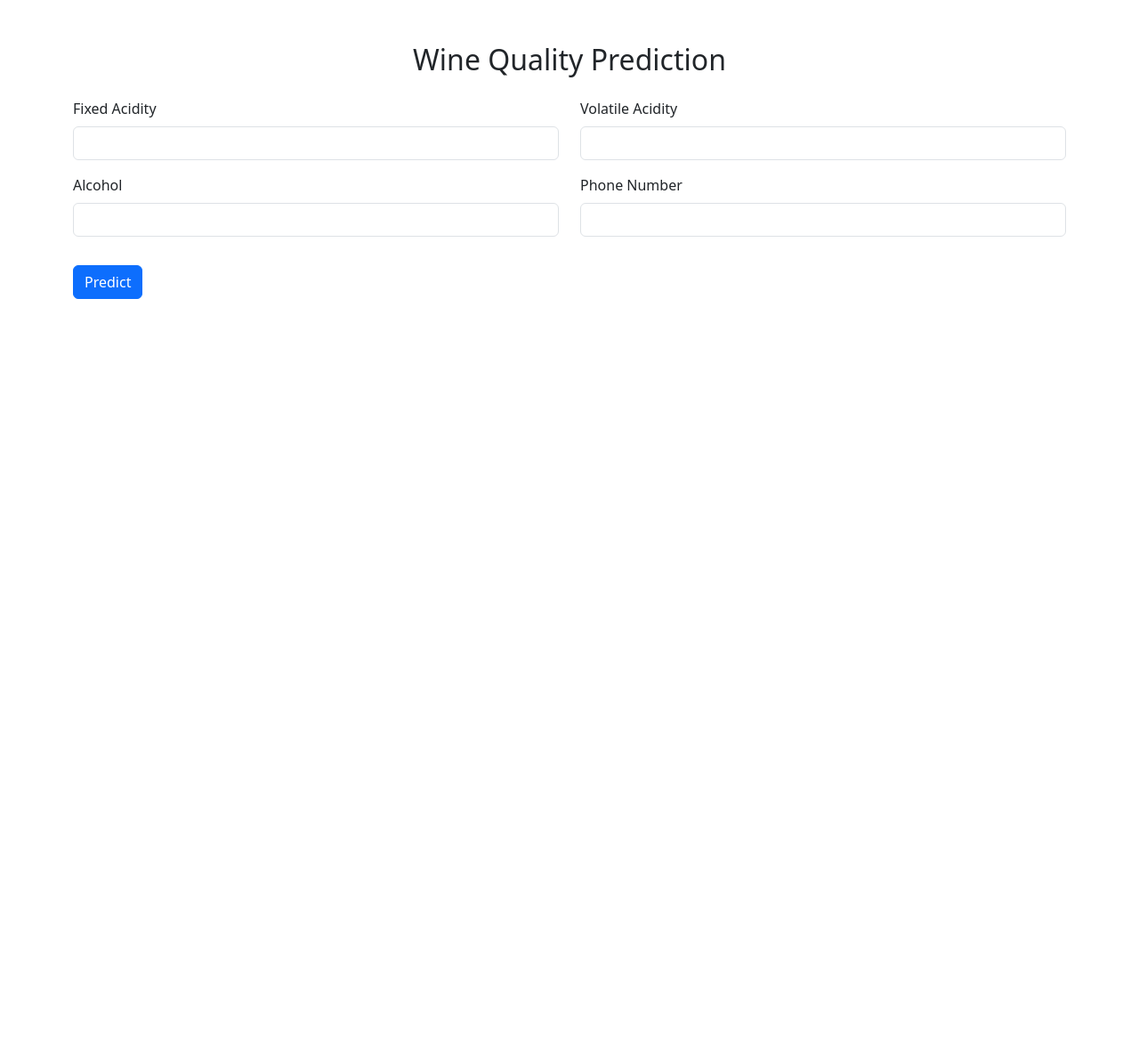
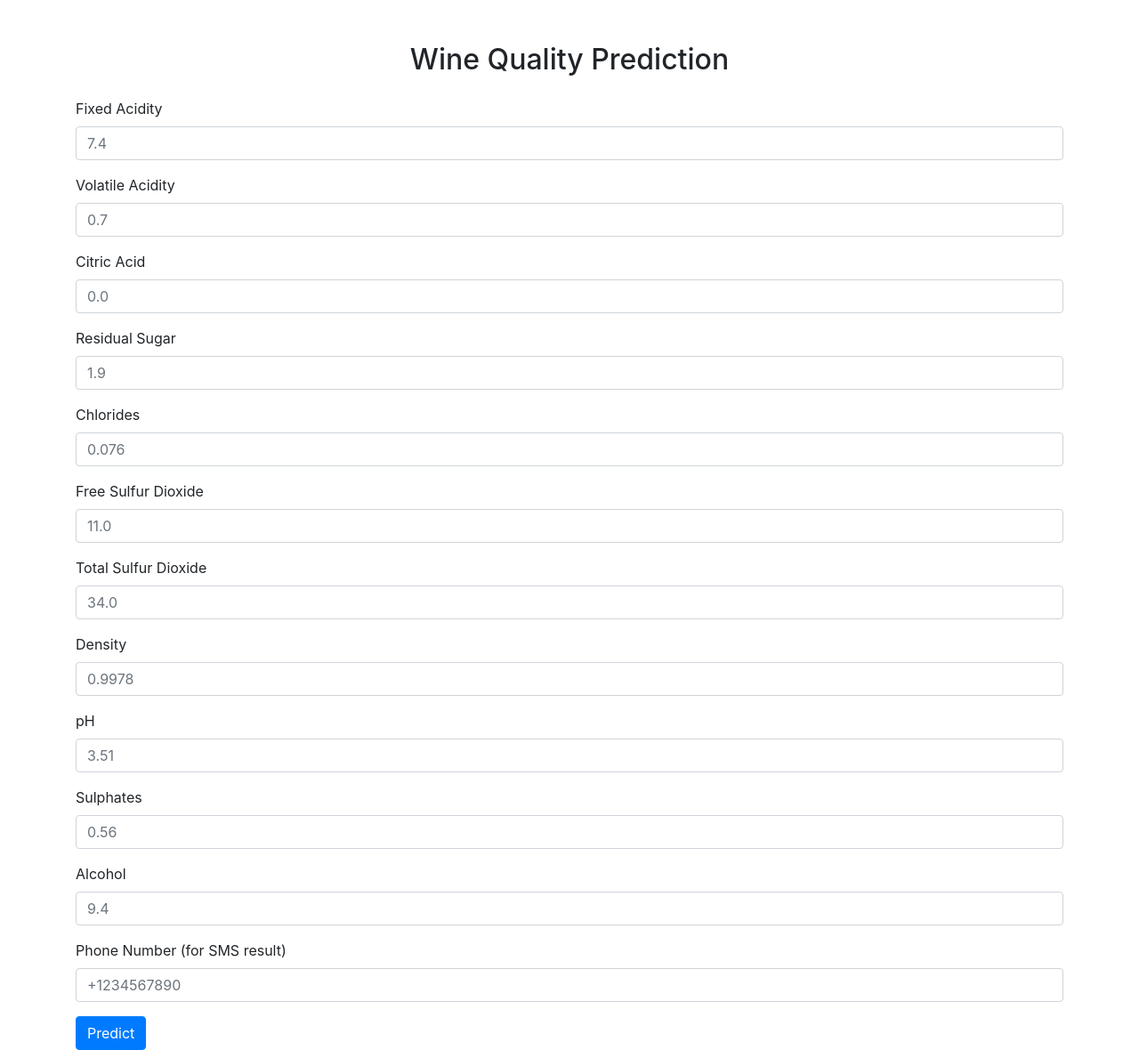
Before and after one commit to Kiash254/Wine-machine-learning-Flask-Bulk-sms-code, a Flask app: page / in a window 1280 px wide. Shown: the whole page at 89% size. Before the commit the page ends 336 px from the top, so only its background shows below. Run offline with Flask 3, Linux system fonts and the light colour scheme; parts of the project's set-up code (start-up, migrations or seed data) failed here and were passed over; some libraries are stand-ins or nearby versions.

Commit message:
added new code

```diff
--- a/app.py
+++ b/app.py
@@ -49,17 +49,28 @@ def wine_model_prediction():
         prediction = model.predict(new_wine_scaled)
 
         # Prepare result message
-        result = "Good Wine" if prediction[0] == 1 else "Bad Wine"
+        result = "Good Wine From Kiash Good one" if prediction[0] == 1 else "Bad Wine from Kiash oooh it's a bad one"
         phone_number = request.form['phone_number']
         message = f"Wine Quality Prediction: {result}"
 
         # Send SMS
-        response = sms.send(message, [phone_number])
+        try:
+            response = sms.send(message, [phone_number])
+            sms_status = "SMS sent successfully!" if response['SMSMessageData']['Recipients'] else "Failed to send SMS."
+
+            # Log the full response for debugging
+            print("SMS Response:", response)
+
+        except Exception as sms_error:
+            sms_status = f"SMS Error: {sms_error}"
+            print("Error while sending SMS:", sms_error)
 
         # Display result on the dashboard and confirm SMS sent
-        return render_template('index.html', prediction=result, sms_response="SMS sent successfully!" if response else "Failed to send SMS.")
+        return render_template('index.html', prediction=result, sms_response=sms_status)
 
     except Exception as e:
+        # Capture general errors
+        print("Prediction Error:", e)
         return jsonify({'error': str(e)})
 
 if __name__ == '__main__':
--- a/templates/index.html
+++ b/templates/index.html
@@ -4,50 +4,79 @@
     <meta charset="UTF-8">
     <meta name="viewport" content="width=device-width, initial-scale=1.0">
     <title>Wine Quality Prediction</title>
-    <link href="https://cdn.jsdelivr.net/npm/bootstrap@5.3.0/dist/css/bootstrap.min.css" rel="stylesheet">
+    <link rel="stylesheet" href="https://maxcdn.bootstrapcdn.com/bootstrap/4.5.2/css/bootstrap.min.css">
 </head>
 <body>
     <div class="container mt-5">
-        <h2 class="text-center mb-4">Wine Quality Prediction</h2>
-        <form action="/wine_model_prediction" method="post">
-            <div class="row">
-                <!-- Existing fields for wine attributes -->
-                <div class="col-md-6 mb-3">
-                    <label for="fixed_acidity" class="form-label">Fixed Acidity</label>
-                    <input type="number" step="0.01" class="form-control" id="fixed_acidity" name="fixed_acidity" required>
-                </div>
-                <div class="col-md-6 mb-3">
-                    <label for="volatile_acidity" class="form-label">Volatile Acidity</label>
-                    <input type="number" step="0.01" class="form-control" id="volatile_acidity" name="volatile_acidity" required>
-                </div>
-                <!-- Other fields here as in the previous example -->
-
-                <div class="col-md-6 mb-3">
-                    <label for="alcohol" class="form-label">Alcohol</label>
-                    <input type="number" step="0.1" class="form-control" id="alcohol" name="alcohol" required>
-                </div>
-
-                <!-- New field for user's phone number -->
-                <div class="col-md-6 mb-3">
-                    <label for="phone_number" class="form-label">Phone Number</label>
-                    <input type="text" class="form-control" id="phone_number" name="phone_number" required>
-                </div>
+        <h2 class="text-center">Wine Quality Prediction</h2>
+        <form action="{{ url_for('wine_model_prediction') }}" method="POST" class="mt-4">
+            <!-- Dummy fields for user input -->
+            <div class="form-group">
+                <label>Fixed Acidity</label>
+                <input type="number" step="0.01" class="form-control" name="fixed_acidity" placeholder="7.4" required>
             </div>
-            <button type="submit" class="btn btn-primary mt-3">Predict</button>
+            <div class="form-group">
+                <label>Volatile Acidity</label>
+                <input type="number" step="0.01" class="form-control" name="volatile_acidity" placeholder="0.7" required>
+            </div>
+            <div class="form-group">
+                <label>Citric Acid</label>
+                <input type="number" step="0.01" class="form-control" name="citric_acid" placeholder="0.0" required>
+            </div>
+            <div class="form-group">
+                <label>Residual Sugar</label>
+                <input type="number" step="0.01" class="form-control" name="residual_sugar" placeholder="1.9" required>
+            </div>
+            <div class="form-group">
+                <label>Chlorides</label>
+                <input type="number" step="0.01" class="form-control" name="chlorides" placeholder="0.076" required>
+            </div>
+            <div class="form-group">
+                <label>Free Sulfur Dioxide</label>
+                <input type="number" step="0.01" class="form-control" name="free_sulfur_dioxide" placeholder="11.0" required>
+            </div>
+            <div class="form-group">
+                <label>Total Sulfur Dioxide</label>
+                <input type="number" step="0.01" class="form-control" name="total_sulfur_dioxide" placeholder="34.0" required>
+            </div>
+            <div class="form-group">
+                <label>Density</label>
+                <input type="number" step="0.0001" class="form-control" name="density" placeholder="0.9978" required>
+            </div>
+            <div class="form-group">
+                <label>pH</label>
+                <input type="number" step="0.01" class="form-control" name="pH" placeholder="3.51" required>
+            </div>
+            <div class="form-group">
+                <label>Sulphates</label>
+                <input type="number" step="0.01" class="form-control" name="sulphates" placeholder="0.56" required>
+            </div>
+            <div class="form-group">
+                <label>Alcohol</label>
+                <input type="number" step="0.01" class="form-control" name="alcohol" placeholder="9.4" required>
+            </div>
+            <div class="form-group">
+                <label>Phone Number (for SMS result)</label>
+                <input type="tel" class="form-control" name="phone_number" placeholder="+1234567890" required>
+            </div>
+            <button type="submit" class="btn btn-primary">Predict</button>
         </form>
 
-        <!-- Display the prediction and SMS response if available -->
+        <!-- Display prediction result if available -->
         {% if prediction %}
-            <div class="alert alert-info mt-4" role="alert">
-                Prediction: {{ prediction }}
+            <div class="alert alert-info mt-4">
+                <strong>Prediction Result:</strong> {{ prediction }}
             </div>
         {% endif %}
 
-        {% if sms_response %}
-            <div class="alert alert-success mt-4" role="alert">
-                {{ sms_response }}
-            </div>
-        {% endif %}
+        <!-- Flash messages for SMS status -->
+        {% with messages = get_flashed_messages(with_categories=true) %}
+          {% if messages %}
+            {% for category, message in messages %}
+              <div class="alert alert-{{ category }} mt-4">{{ message }}</div>
+            {% endfor %}
+          {% endif %}
+        {% endwith %}
     </div>
 </body>
 </html>
```
